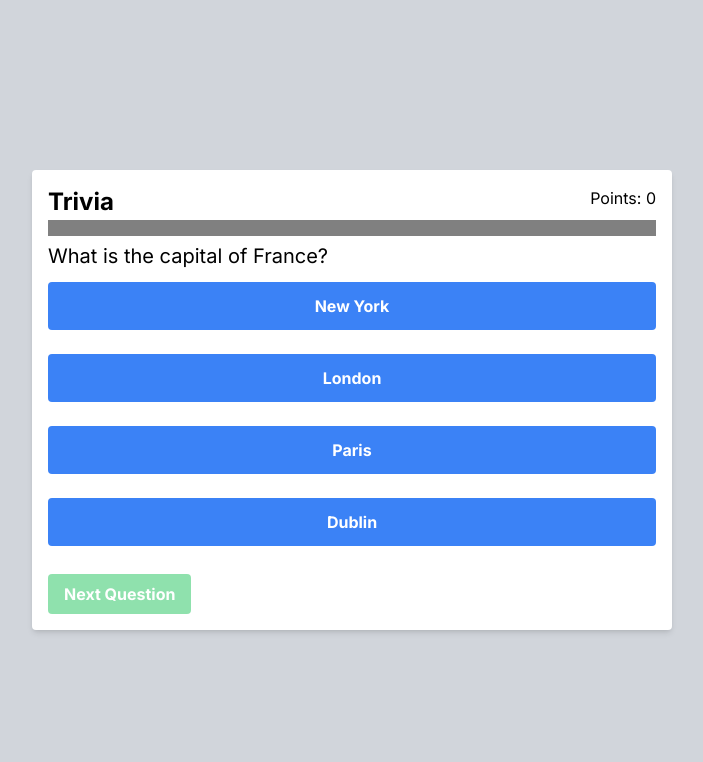
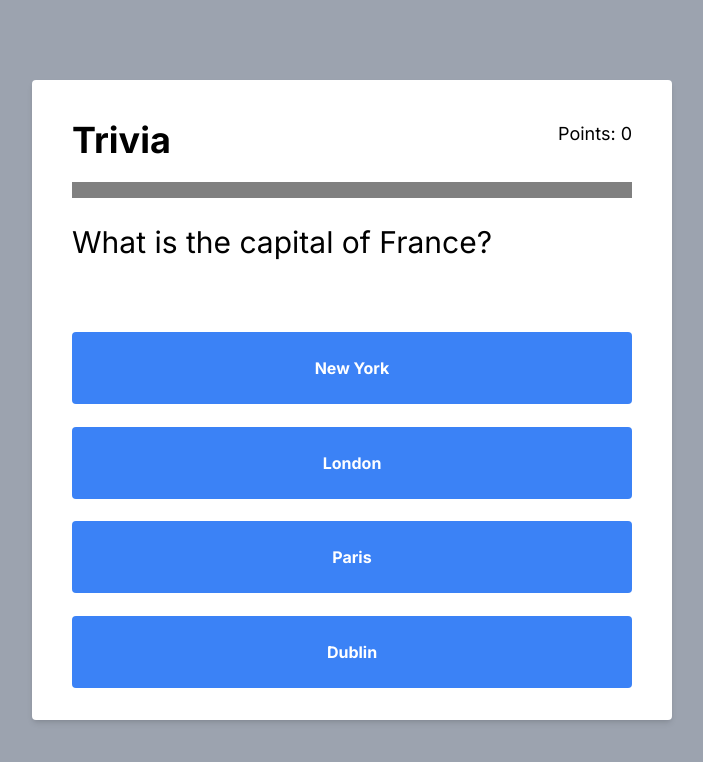
Before and after one commit to dariocoroneldev/parquequizz, a Next.js app: page /trivia in a window 1280 px wide. Shown: the top 762 px of the page, without its empty margins (288-991 px from the left). Built offline with nearby package versions, Linux system fonts and the light colour scheme.

Commit message:
Se eliminaron algunos componentes y se mejoro un poco el CSS

```diff
--- a/app/components/triviacomp/triviaComp.tsx
+++ b/app/components/triviacomp/triviaComp.tsx
@@ -1,7 +1,6 @@
 "use client";
 // Import necessary libraries and types
 import React, { useState, useEffect } from 'react';
-import Timer from './timer';
 import { question } from '../../data/Questions';
 import { Question } from '../../types/interface';
 import ProgressBar from './progresbar';
@@ -11,12 +10,9 @@ const TrviaComp: React.FC = () => {
         // Define state variables
         const [questions, setQuestions] = useState<Question[]>([]);
         const [points, setPoints] = useState(0);
-        const [isPaused, setIsPaused] = useState(false);
         const [currentQuestion, setCurrentQuestion] = useState(0);
-        const [message, setMessage] = useState("");
         const [answered, setAnswered] = useState(false);
         const [resetTimer, setResetTimer] = useState(0);
-        const [gameOver, setGameOver] = useState(false);
         const [selectedOption, setSelectedOption] = useState(null || "");
 
         // Load questions when the component mounts
@@ -29,81 +25,45 @@ const TrviaComp: React.FC = () => {
             if (!answered) {
                 if (option === question[currentQuestion].answer) {
                     setPoints(points + 1);
-                                setMessage("Correcto");
-                        } else {
-                                setMessage("Incorrecto");
                 }
                 setAnswered(true);
-                        setIsPaused(true);
             }
             setSelectedOption(option);
+
+            handleNextQuestion();
         };
 
         // Reset the game to its initial state
         const handleReset = () => {
             setPoints(0);
             setCurrentQuestion(0);
-            setMessage("");
             setAnswered(false);
             setResetTimer(resetTimer + 1);
-            setIsPaused(false);
-            setGameOver(false);
         };
 
         // Move to the next question
         const handleNextQuestion = () => {
             if (currentQuestion < questions.length - 1) {
                 setCurrentQuestion(currentQuestion + 1);
-                } else{
-                        setGameOver(true);
             }
-                setMessage("");
             setAnswered(false);
-                setIsPaused(false);
         };
 
         // Render the component
         return (
-            <div className="flex flex-col items-center justify-center min-h-screen w-full h-full">
-                {gameOver ? (
-                    // If the game is over, show the game over screen
-                    <div className="p-4 bg-white rounded shadow-md w-full sm:w-3/4 lg:w-1/2">
-                        <h2 className="text-2xl font-bold mb-4">Game Over</h2>
-                        <p className="mb-4">Total Points: {points}</p>
-                        <ProgressBar
-                            completed={currentQuestion + 1}
-                            total={questions.length}
-                        />
-
-                        <h2 className="text-xl font-bold mb-4">Questions and Answers</h2>
-                        {questions.map((q) => (
-                            <div key={q.question}>
-                                <p>Question: {q.question}</p>
-                                <p>Correct Answer: {q.answer}</p>
-                            </div>
-                        ))}
-                        <button
-                            className="bg-red-500 hover:bg-red-700 text-white font-bold py-2 px-4 rounded"
-                            onClick={handleReset}
-                        >
-                            Play Again
-                        </button>
-                    </div>
-                ) : (
-                    // If the game is not over, show the current question and options
-                    <div className="p-4 bg-white rounded shadow-md w-full sm:w-3/4 lg:w-1/2">
-                        <div className='flex justify-between w-100%'>
-                            <span className="text-2xl font-bold text-black">Trivia</span>
-                            <span className="text-black">Points: {points}</span>
+            // <div className="flex flex-col items-center justify-center min-h-screen w-full h-full">
+            <div className="p-10 bg-white rounded shadow-md h-full">
+                <div className='flex justify-between w-full mb-5'>
+                    <span className="text-4xl font-bold text-black">Trivia</span>
+                    <span className="text-black text-lg">Points: {points}</span>
                 </div>
                 <ProgressBar completed={currentQuestion} total={questions.length} />
-                        <h3 className='text-xl text-black'>{question[currentQuestion].question} </h3>
-                        {message && <p>{message}</p>}
-                        <div className='flex flex-col justify-between'>
+                <h3 className='text-3xl text-black my-5'>{question[currentQuestion].question} </h3>
+                <div className='flex flex-col justify-between my-10 h-3/4 py-8'>
                     {question[currentQuestion].options.map((option) => (
                         <button
                             key={option}
-                                    className={`bg-blue-500 hover:bg-blue-700 text-white font-bold py-3 px-4 m rounded my-3 ${
+                            className={`bg-blue-500 hover:bg-blue-700 text-white font-bold py-6 px-4 m rounded ${
                                 answered && option !== selectedOption
                                     ? "opacity-50 cursor-not-allowed"
                                     : ""
@@ -115,19 +75,6 @@ const TrviaComp: React.FC = () => {
                         </button>
                     ))}
                 </div>
-                        <div className="flex mt-4">
-                            <button
-                                className={`bg-green-500 hover:bg-green-700 text-white font-bold py-2 px-4 rounded ${
-                                    !answered ? "opacity-50 cursor-not-allowed" : ""
-                                }`}
-                                onClick={handleNextQuestion}
-                                disabled={!answered}
-                            >
-                                Next Question
-                            </button>
-                        </div>
-                    </div>
-                )}
             </div>
         );
 };
--- a/app/trivia/page.tsx
+++ b/app/trivia/page.tsx
@@ -2,8 +2,10 @@ import TriviaComp from "../components/triviacomp/triviaComp";
 
 const Trivia = () => {
     return(
-        <div className='bg-gray-300 h-70'>
-            <TriviaComp />
+        <div className="bg-gray-400 flex items-center justify-center h-screen">
+            <div className="h-4/5 max-w-screen-sm w-4/5">
+                <TriviaComp />
+            </div>
         </div>
     );
 };
```
Lines whose indentation alone changed are shown as unchanged.
